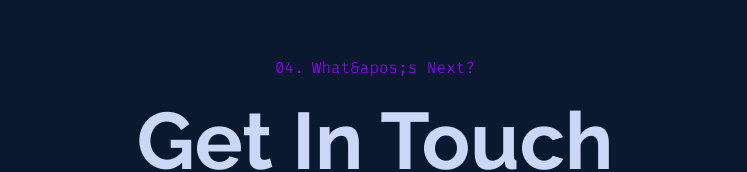
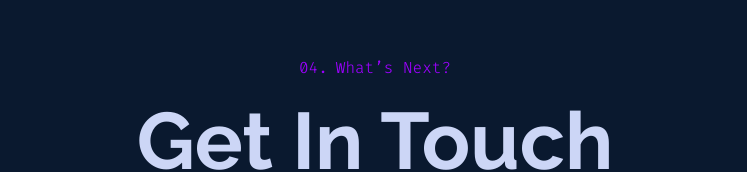
Before and after one commit to manudev-p/portfolio, a Next.js app: page / in a window 1280 px wide. Shown: the part 3864-4036 px from the top of the page, without its empty margins (265-1012 px from the left). Built offline with nearby package versions, Linux system fonts and the light colour scheme.

Commit message:
fixed typo

```diff
--- a/src/sections/Contact.tsx
+++ b/src/sections/Contact.tsx
@@ -1,6 +1,6 @@
 import Button from '@/components/Button'
 
-const CONTACT_TITLE = 'What&apos;s Next?'
+const CONTACT_TITLE = 'What’s Next?'
 const CONTACT_SUBTITLE = 'Get In Touch'
 const CONTACT_TEXT =
   'Although I’m not currently looking for any new opportunities, my inbox is always open. Whether you have a question or just want to say hi, I’ll try my best to get back to you!'
```
